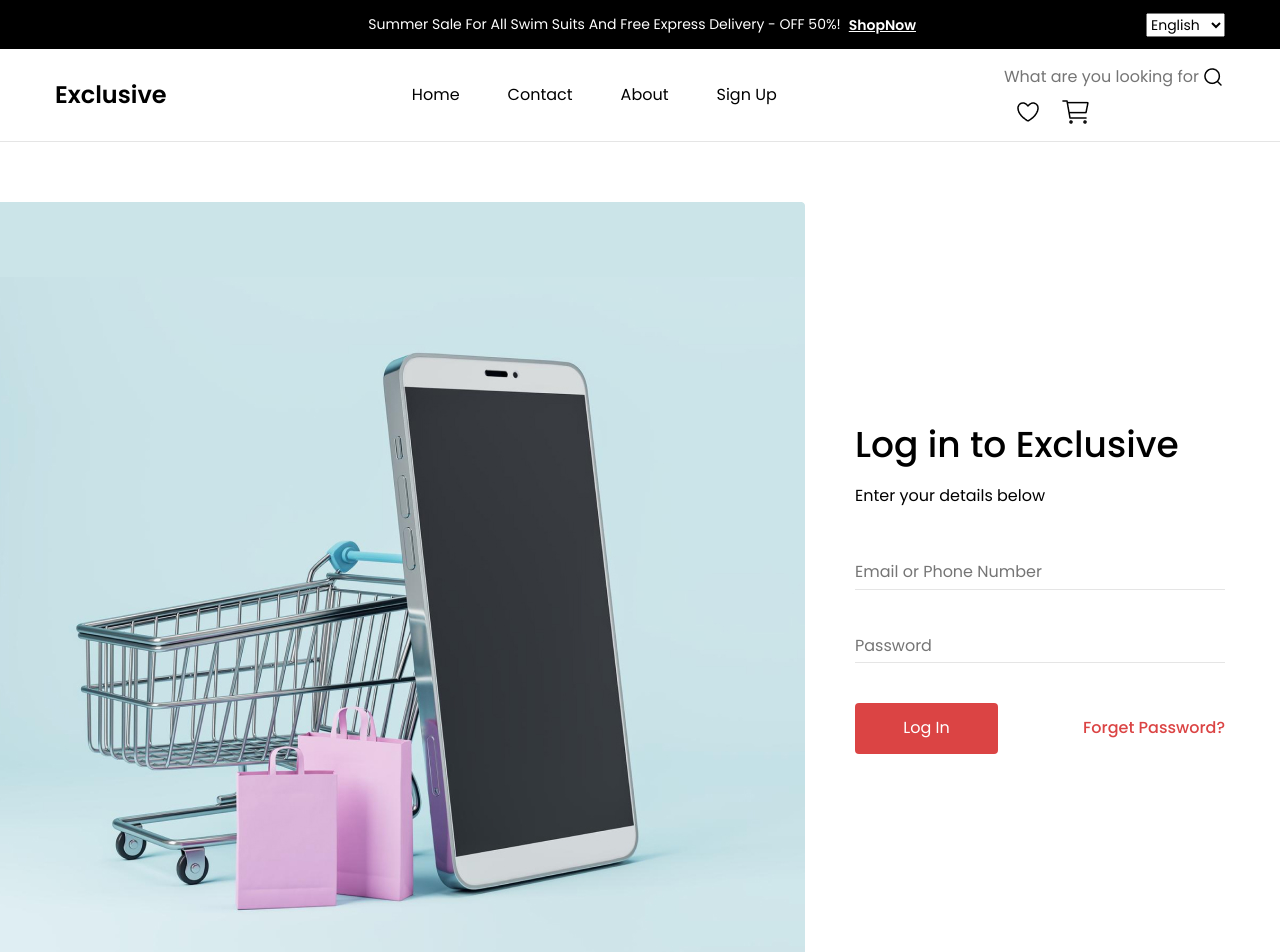
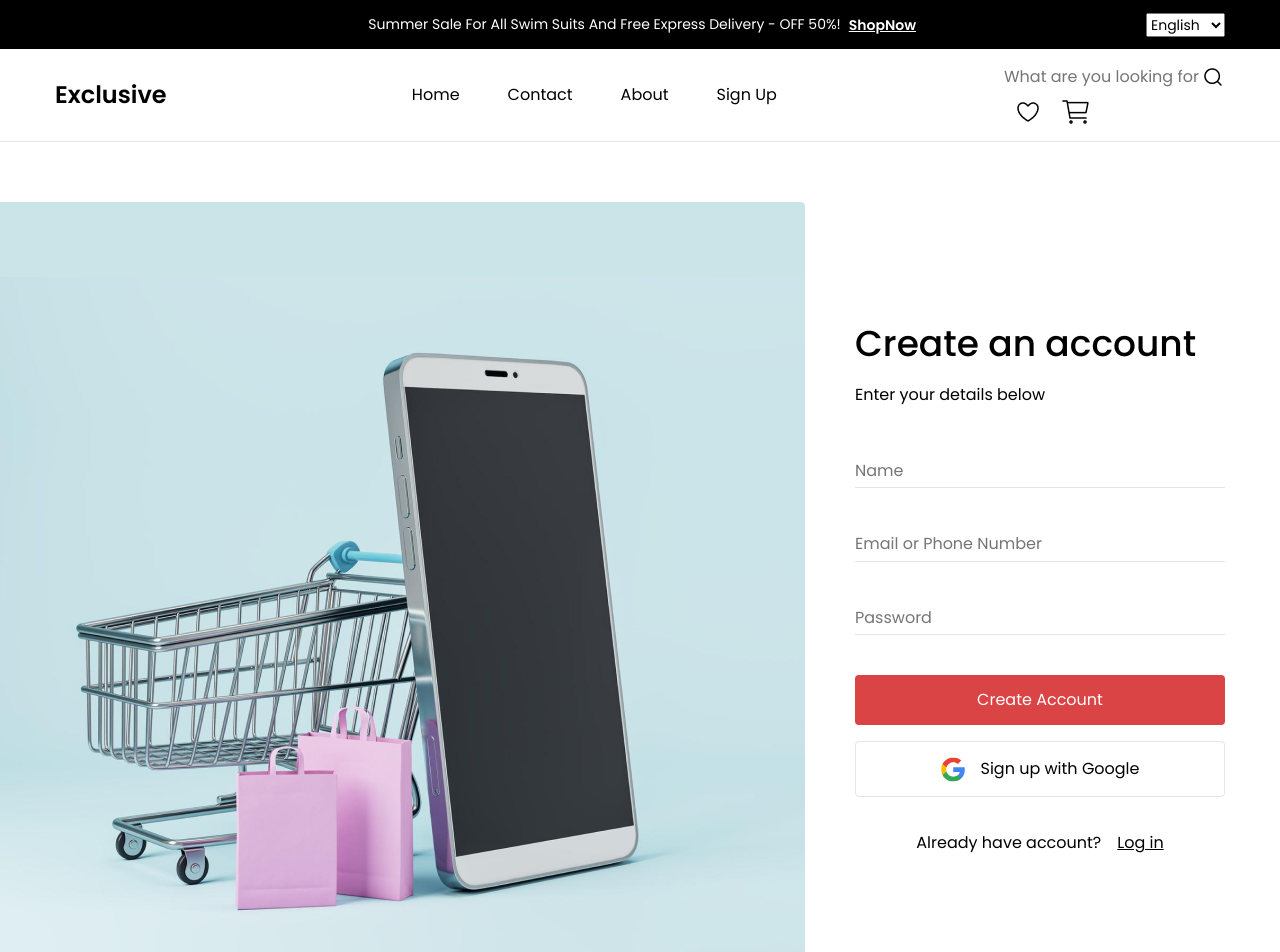
Before and after one commit to YaroslavFd/TechnoShop, a React (Create React App) app: page /sing-up in a window 1280 px wide. Shown: the top 952 px of the page. Built offline with nearby package versions, Linux system fonts and the light colour scheme.

Commit message:
made a simple authorization, added react router and a couple of pages

```diff
--- a/package.json
+++ b/package.json
@@ -8,6 +8,7 @@
     "@testing-library/user-event": "^13.5.0",
     "react": "^18.2.0",
     "react-dom": "^18.2.0",
+    "react-router-dom": "^6.10.0",
     "react-scripts": "5.0.1",
     "web-vitals": "^2.1.4"
   },
--- a/src/components/app/App.js
+++ b/src/components/app/App.js
@@ -1,7 +1,12 @@
 import HeaderMenu from '../header/headerMenu/HeaderMenu';
 import HeaderTop from '../header/headerTop/HeaderTop';
 import Footer from '../footer/Footer';
+import SingUp from '../../pages/SignUp';
 import Login from '../../pages/Login';
+import { Route, Routes } from 'react-router-dom';
+import Home from '../../pages/Home';
+import Contact from '../../pages/Contact';
+import About from '../../pages/About';
 
 const App = () => {
   return (
@@ -11,7 +16,13 @@ const App = () => {
         <HeaderMenu />
       </header>
 
-      <Login />
+      <Routes>
+        <Route path="/" element={<Home />} />
+        <Route path="/login" element={<Login />} />
+        <Route path="/sing-up" element={<SingUp />} />
+        <Route path="/contact" element={<Contact />} />
+        <Route path="/about" element={<About />} />
+      </Routes>
 
       <Footer />
     </>
--- a/src/components/footer/Footer.js
+++ b/src/components/footer/Footer.js
@@ -1,3 +1,4 @@
+import { Link } from 'react-router-dom';
 import './footer.css';
 
 const Footer = () => {
@@ -58,9 +59,9 @@ const Footer = () => {
                 </a>
               </li>
               <li className="footer__item">
-                <a className="footer__item-link" href="#">
+                <Link className="footer__item-link" to="/login">
                   Login / Register
-                </a>
+                </Link>
               </li>
               <li className="footer__item">
                 <a className="footer__item-link" href="#">
--- a/src/components/header/headerMenu/HeaderMenu.js
+++ b/src/components/header/headerMenu/HeaderMenu.js
@@ -1,3 +1,4 @@
+import { Link } from 'react-router-dom';
 import './headerMenu.css';
 
 const HeaderMenu = () => {
@@ -10,24 +11,24 @@ const HeaderMenu = () => {
         <nav className="header-menu__menu">
           <ul className="header-menu__menu-list">
             <li className="header-menu__menu-item">
-              <a className="header-menu__menu-link" href="#">
+              <Link className="header-menu__menu-link" to="/">
                 Home
-              </a>
+              </Link>
             </li>
             <li className="header-menu__menu-item">
-              <a className="header-menu__menu-link" href=".#">
+              <Link className="header-menu__menu-link" to="/contact">
                 Contact
-              </a>
+              </Link>
             </li>
             <li className="header-menu__menu-item">
-              <a className="header-menu__menu-link" href="#">
+              <Link className="header-menu__menu-link" to="/about">
                 About
-              </a>
+              </Link>
             </li>
             <li className="header-menu__menu-item">
-              <a className="header-menu__menu-link" href="#">
+              <Link className="header-menu__menu-link" to="/sing-up">
                 Sign Up
-              </a>
+              </Link>
             </li>
           </ul>
         </nav>
--- /dev/null
+++ b/src/data/accounts.js
@@ -0,0 +1,8 @@
+const accounts = [
+  {
+    userName: 'John',
+    password: 1234567,
+  },
+];
+
+export default accounts;
--- a/src/index.js
+++ b/src/index.js
@@ -1,11 +1,14 @@
 import React from 'react';
 import ReactDOM from 'react-dom/client';
-import './style/index.css'
+import './style/index.css';
 import App from './components/app/App';
+import { BrowserRouter } from 'react-router-dom';
 
 const root = ReactDOM.createRoot(document.getElementById('root'));
 root.render(
   <React.StrictMode>
-    <App />
+    <BrowserRouter>
+      <App />
+    </BrowserRouter>
   </React.StrictMode>
 );
--- /dev/null
+++ b/src/pages/About.jsx
@@ -0,0 +1,5 @@
+const About = () => {
+  return <h1>About</h1>;
+};
+
+export default About;
--- /dev/null
+++ b/src/pages/Contact.jsx
@@ -0,0 +1,5 @@
+const Contact = () => {
+  return <h1>Contact</h1>;
+};
+
+export default Contact;
--- /dev/null
+++ b/src/pages/Home.jsx
@@ -0,0 +1,5 @@
+const Home = () => {
+  return <h1>Home</h1>;
+};
+
+export default Home;
--- a/src/pages/Login.jsx
+++ b/src/pages/Login.jsx
@@ -1,11 +1,24 @@
 import '../style/signup-login.css';
 import '../style/form.css';
 import '../style/button.css';
-import { useState } from 'react';
+import { useEffect, useState } from 'react';
+import accounts from '../data/accounts';
+import { useNavigate } from 'react-router-dom';
 
 const Login = () => {
   const [emailInput, setEmailInput] = useState('');
   const [passwordInput, setPasswordInput] = useState('');
+  const [isLogin, setIsLogin] = useState(false);
+
+  const navigate = useNavigate();
+
+  // useEffect(() => {
+  //   const storedIsLogin = localStorage.getItem('isLogin');
+  //   if (storedIsLogin === 'true') {
+  //     setIsLogin(true);
+  //     navigate('/');
+  //   }
+  // }, [navigate]);
 
   const emailInputHandle = (event) => {
     setEmailInput(event.target.value);
@@ -16,10 +29,16 @@ const Login = () => {
 
   const formSubmitHandle = (event) => {
     event.preventDefault();
-    console.log(emailInput);
-    console.log(passwordInput);
-    setEmailInput('');
-    setPasswordInput('');
+
+    if (
+      accounts.some(
+        (el) => el.userName === emailInput && +el.password === +passwordInput
+      )
+    ) {
+      setIsLogin(true);
+      localStorage.setItem('isLogin', true);
+      navigate('/');
+    }
   };
 
   return (
--- /dev/null
+++ b/src/pages/SignUp.jsx
@@ -0,0 +1,56 @@
+import '../style/signup-login.css';
+import '../style/form.css';
+import '../style/button.css';
+import { Link } from 'react-router-dom';
+
+const SingUp = () => {
+  return (
+    <div className="wrapper">
+      <main className="main">
+        <section className="login">
+          <div className="container login__container">
+            <div className="login__block">
+              <h3 className="login__title">Create an account</h3>
+              <p className="login__subtitle text">Enter your details below</p>
+              <form className="form form__signup" action="POST">
+                <input
+                  className="form__input"
+                  type="text"
+                  placeholder="Name"
+                  required
+                />
+                <input
+                  className="form__input"
+                  type="text"
+                  placeholder="Email or Phone Number"
+                  required
+                />
+                <input
+                  className="form__input"
+                  type="password"
+                  placeholder="Password"
+                  required
+                />
+                <button className="button button__signup">
+                  Create Account
+                </button>
+              </form>
+              <a className="text button__google" href="#">
+                <img src="/img/icons/form-Google.svg" alt="google" /> Sign up
+                with Google
+              </a>
+              <div className="login__box">
+                <p className="text login__box-text">Already have account?</p>
+                <Link to="/login" className="text login__box-link">
+                  Log in
+                </Link>
+              </div>
+            </div>
+          </div>
+        </section>
+      </main>
+    </div>
+  );
+};
+
+export default SingUp;
```
Also changed, not shown: 1 other file (tests, documents, lock files or other folders).
